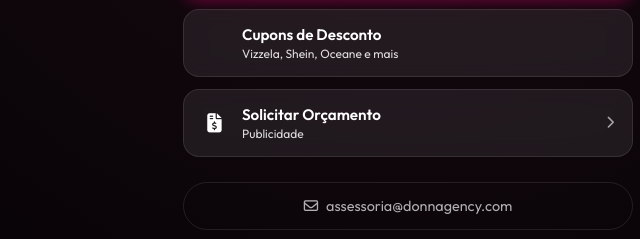
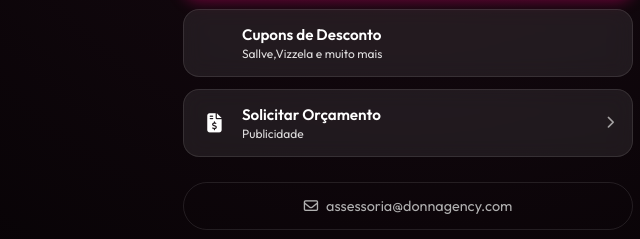
Before and after one commit to isacsampa/sitehubkareen, a plain HTML site: page index.html in a window 1280 px wide. Shown: the part 322-561 px from the top of the page, 232-872 px from the left. Drawn offline with Linux system fonts and the light colour scheme; some icons are missing.

Commit message:
Update index.html

```diff
--- a/index.html
+++ b/index.html
@@ -51,14 +51,14 @@
                 <i class="fas fa-chevron-right arrow-icon"></i>
             </a>
 
-            <!-- Link 2: Cupons -->
+
             <!-- Link 2: Cupons -->
             <a href="cupons.html" class="link-card glass-card">
                 <div class="card-content">
                     <div class="icon-box"><i class="ph-fill ph-ticket"></i></div>
                     <div class="text-box">
                         <h3>Cupons de Desconto</h3>
-                        <p>Vizzela, Shein, Oceane e mais</p>
+                        <p>Sallve,Vizzela e muito mais</p>
                     </div>
                 </div>
                 <i class="ph-bold ph-caret-right arrow-icon"></i>
```
